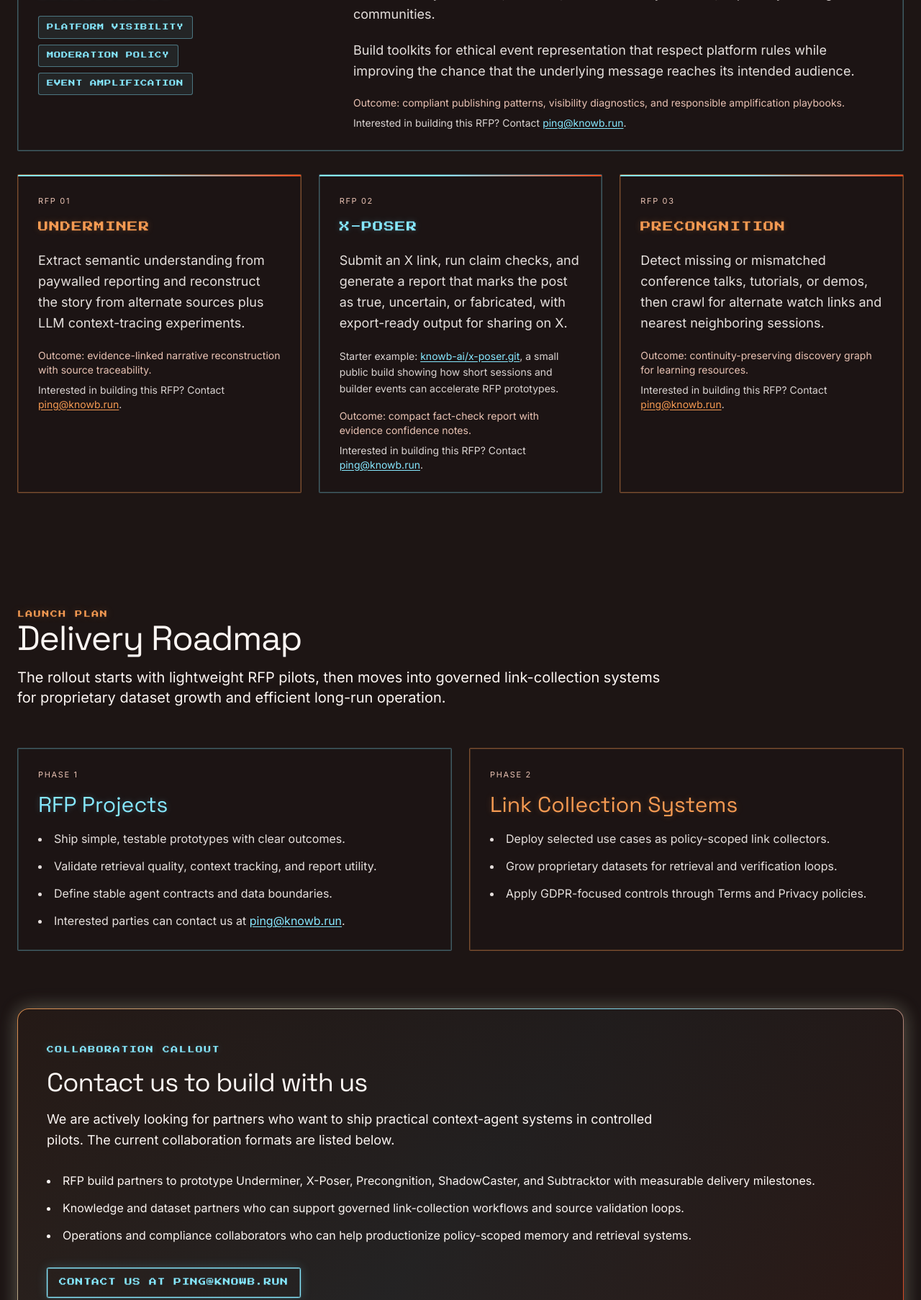
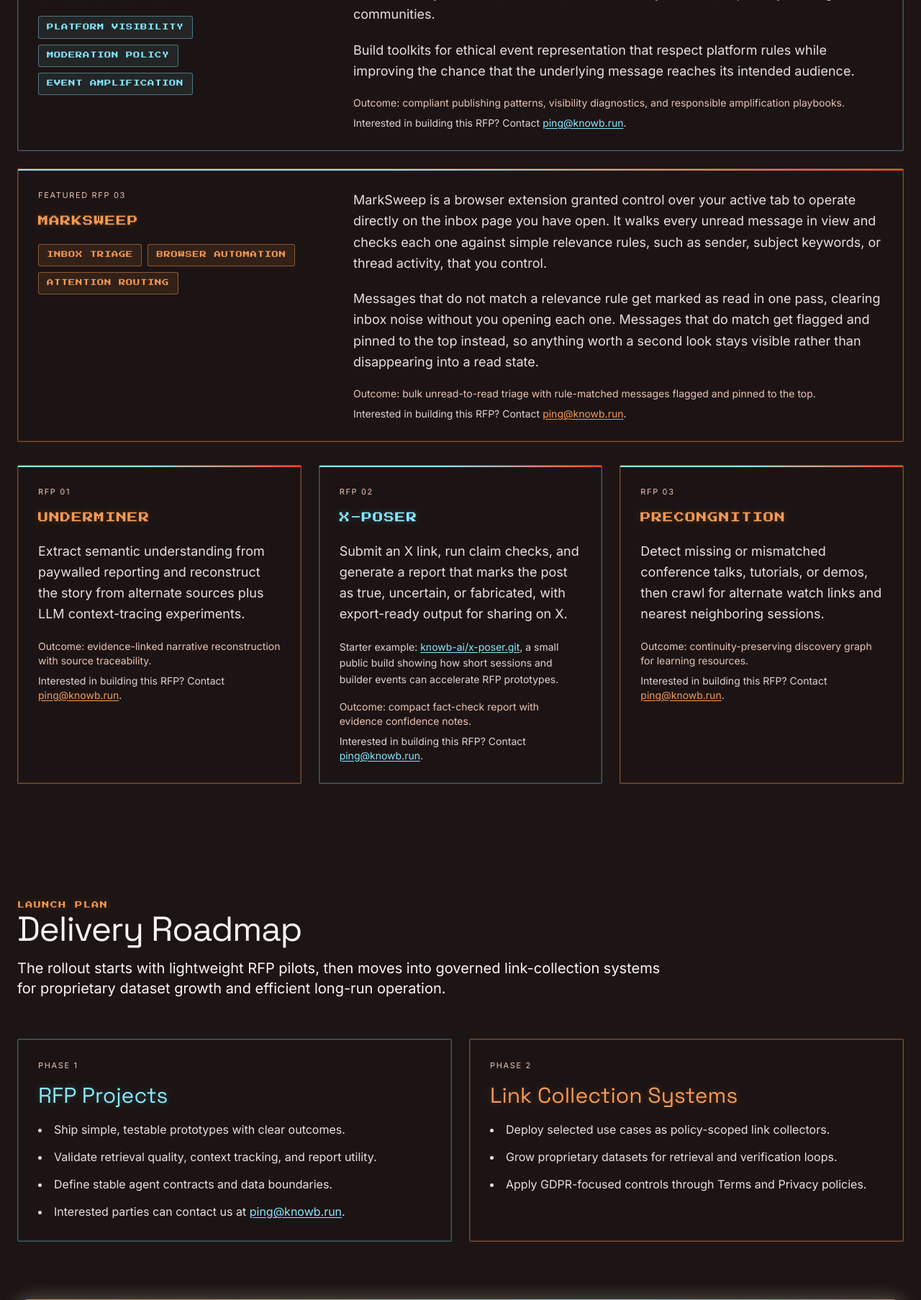
Before and after one commit to knowb-ai/knowb-ai.github.io, a Python web app: template templates/index.html in a window 1280 px wide. Shown: the part 2908-4714 px from the top of the page at 72% size. Run offline with Jinja, Linux system fonts and the light colour scheme; the template is opened without the code that fills it, so the values that code supplies are empty; some libraries are stand-ins or nearby versions.

Commit message:
feat: add MarkSweep RFP for inbox unread triage
Add a third Featured RFP card describing a browser extension that
walks unread messages in the open inbox, marks non-matching messages
as read in bulk, and flags/pins rule-matched messages to the top so
they aren't lost in the sweep. Update the collaboration callout's
partner list to include it alongside the other RFPs.

Co-Authored-By: Claude Sonnet 4.6 <noreply@anthropic.com>

```diff
--- a/templates/index.html
+++ b/templates/index.html
@@ -182,6 +182,30 @@
                             </div>
                         </div>
                     </article>
+
+                    <article class="use-case-card arcade-card card-theme-ember bg-charcoal-bark/60 border border-terracotta-border/30 rounded-sm p-7 transition-all">
+                        <div class="grid gap-6 lg:grid-cols-[minmax(0,0.72fr)_minmax(0,1.28fr)] lg:items-start">
+                            <div>
+                                <p class="text-[11px] uppercase tracking-[0.15em] text-terracotta-border mb-4">Featured RFP 03</p>
+                                <h3 class="usecase-arcade-title font-arcade mb-5 text-soft-ember">MarkSweep</h3>
+                                <div class="flex flex-wrap gap-2">
+                                    <span class="arcade-chip ember">Inbox Triage</span>
+                                    <span class="arcade-chip ember">Browser Automation</span>
+                                    <span class="arcade-chip ember">Attention Routing</span>
+                                </div>
+                            </div>
+                            <div>
+                                <p class="font-sans text-lg text-paper-ivory/90 leading-relaxed mb-5">
+                                    MarkSweep is a browser extension granted control over your active tab to operate directly on the inbox page you have open. It walks every unread message in view and checks each one against simple relevance rules, such as sender, subject keywords, or thread activity, that you control.
+                                </p>
+                                <p class="font-sans text-lg text-paper-ivory/90 leading-relaxed mb-5">
+                                    Messages that do not match a relevance rule get marked as read in one pass, clearing inbox noise without you opening each one. Messages that do match get flagged and pinned to the top instead, so anything worth a second look stays visible rather than disappearing into a read state.
+                                </p>
+                                <p class="text-sm text-terracotta-border mb-2">Outcome: bulk unread-to-read triage with rule-matched messages flagged and pinned to the top.</p>
+                                <p class="text-sm text-paper-ivory/85">Interested in building this RFP? Contact <a href="mailto:ping@knowb.run" class="underline decoration-soft-ember underline-offset-2 hover:text-soft-ember">ping@knowb.run</a>.</p>
+                            </div>
+                        </div>
+                    </article>
                 </div>
 
                 <div class="grid md:grid-cols-3 gap-6">
@@ -261,7 +285,7 @@
                         We are actively looking for partners who want to ship practical context-agent systems in controlled pilots. The current collaboration formats are listed below.
                     </p>
                     <ul class="space-y-3 text-paper-ivory/92 leading-relaxed list-disc list-inside mb-8">
-                        <li>RFP build partners to prototype Underminer, X-Poser, Precongnition, ShadowCaster, and Subtracktor with measurable delivery milestones.</li>
+                        <li>RFP build partners to prototype Underminer, X-Poser, Precongnition, ShadowCaster, Subtracktor, and MarkSweep with measurable delivery milestones.</li>
                         <li>Knowledge and dataset partners who can support governed link-collection workflows and source validation loops.</li>
                         <li>Operations and compliance collaborators who can help productionize policy-scoped memory and retrieval systems.</li>
                     </ul>
```
